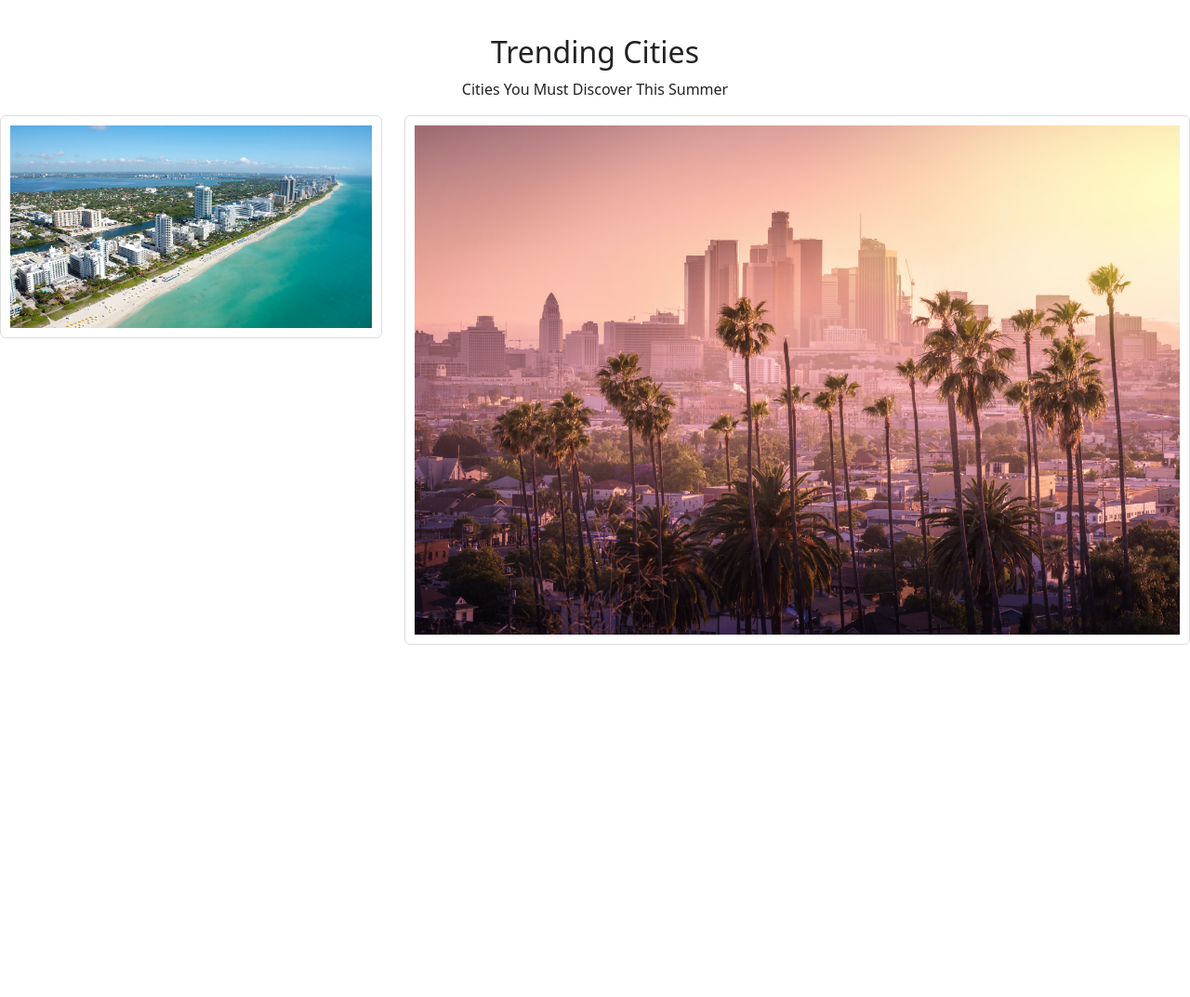
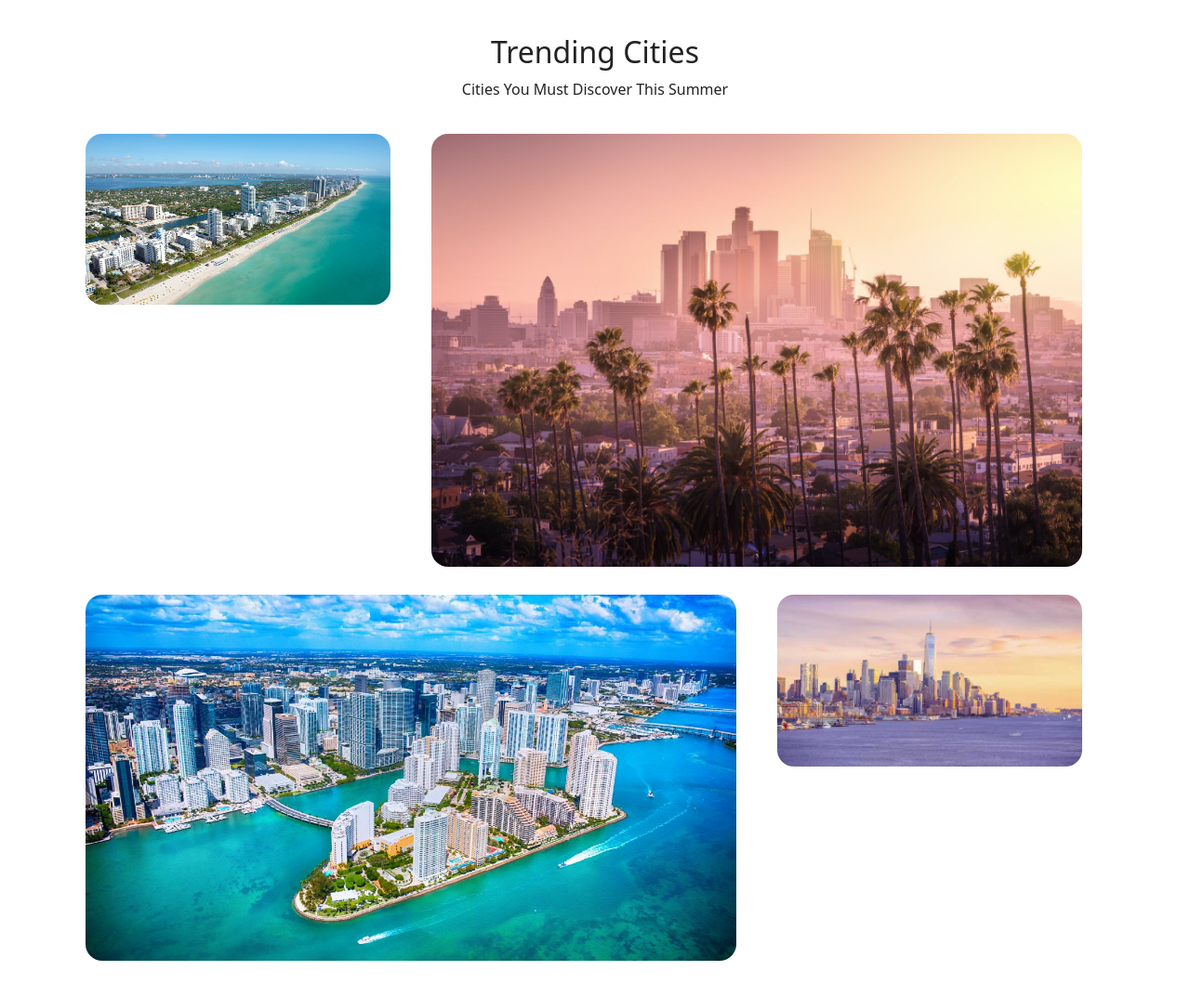
Before and after one commit to agnieszkag1/STRONA_PROJEKT_1, a plain HTML site: page index.html in a window 1280 px wide. Shown: the part 1202-2275 px from the top of the page at 93% size. Before the commit the page ends 1896 px from the top, so only its background shows below. Drawn offline with nearby package versions, Linux system fonts and the light colour scheme.

Commit message:
ver 02.12.2021

```diff
--- a/index.html
+++ b/index.html
@@ -194,7 +194,7 @@
 
 </section>
 <!-- TRENDING CITIES -->
-<section>
+<section class="container">
 
     <div class="col-12 text-center">
         <h2>Trending Cities</h2>
@@ -203,23 +203,47 @@
 
     <div class="row justify-content-between">
 
-
+        <div class="row w-100">
             <div class="col-4">
-            <div class="activity-img activity-card">
-                <img   src="assets/miami.jpg" alt="miami" width="100%">
+                <div class="city-card">
+                    <div class="activity-img">
+                        <img   src="assets/miami.jpg" alt="miami">
+                    </div>
                 </div>
             </div>
 
             <div class="col-8">
-            <div class="activity-img activity-card">
-             <img src="assets/los.jpg" alt="los">
+                <div class="city-card">
+                    <div class="activity-img">
+                        <img src="assets/los.jpg" alt="Los Angeles">
+                    </div>
+                </div>
             </div>
         </div>
 
 
 
+        <div class="row w-100">
+            <div class="col-8">
+                <div class="city-card">
+                    <div class="activity-img">
+                        <img src="assets/florida.jpg" alt="Florida">
+                    </div>
+                </div>
+            </div>
+
+            <div class="col-4">
+                <div class="city-card">
+                    <div class="activity-img">
+                        <img   src="assets/new.jpg" alt="New York">
+                    </div>
+                </div>
+            </div>
+        </div>
 
     </div>
+
+
 
 
 </section>
--- a/styles/style.css
+++ b/styles/style.css
@@ -224,3 +224,23 @@ nav{
 .address-info a:hover {
     color: #335bd7;
 }
+
+.city-card {
+    /* width: 300px;
+    height: 230px;
+    staraj się unikać definiowania na sztywno takich wartości, jeżeli chcesz aby strona była responsywna czyli skalowalna w zależności od szerokości ekranu
+    */
+    width: 100%;
+    height: 100%;
+	padding: 10px;
+    margin-top: 10px;
+}
+
+.city-card img {
+    /* niech obraz dopasuje się do szerokości naszej kolumny która będzie się zmieniać w zależności od szerokości ekranu */
+    width: 100%;
+    height: 100%;
+    border-radius: 18px;
+
+
+}
```
Lines whose indentation alone changed are shown as unchanged.
